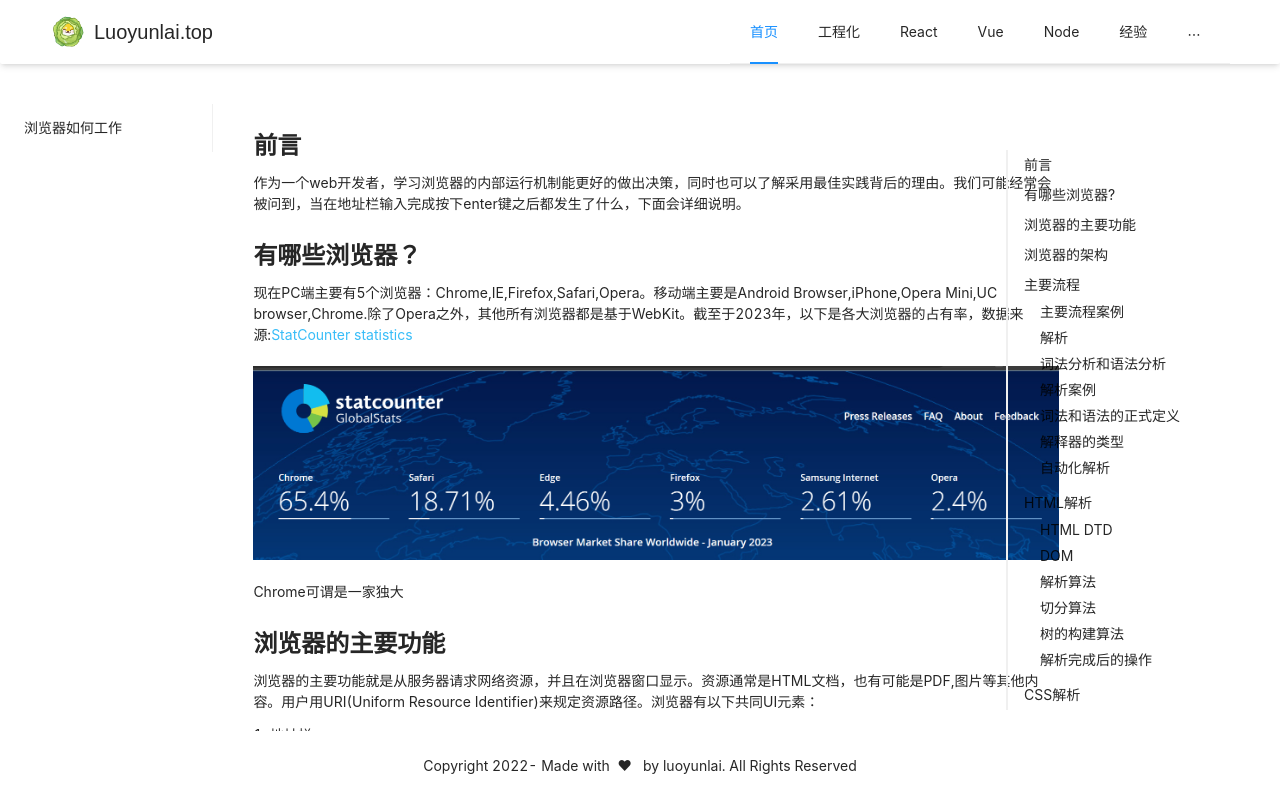
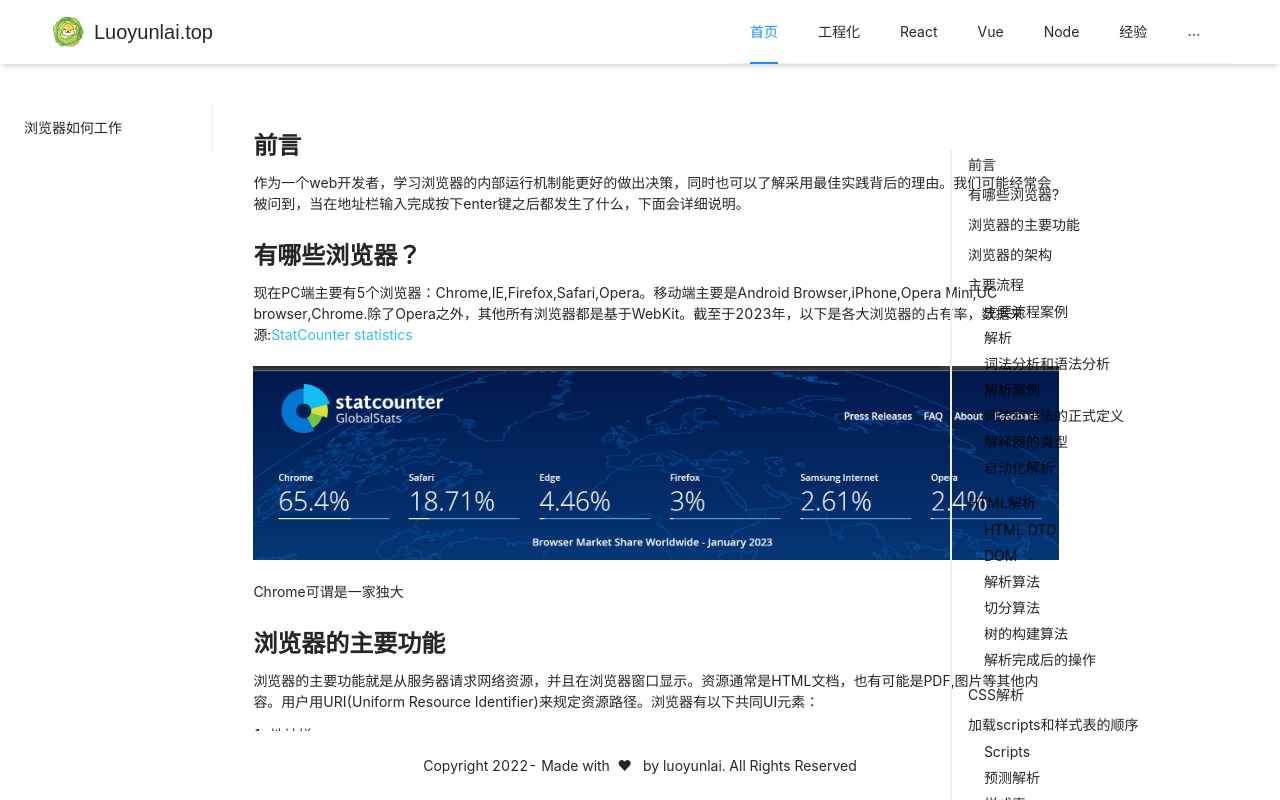
Before and after one commit to ChrisLuckComes/luoyunlai.xyz, a React (Vite) app: page /knowledge/browser in a window 1280 px wide. Built offline with nearby package versions, Linux system fonts and the light colour scheme.

Commit message:
更新HTML解析，CSS解析

```diff
--- a/src/pages/knowledge/browser.tsx
+++ b/src/pages/knowledge/browser.tsx
@@ -12,7 +12,9 @@
 import HTML_PARSING_FLOW from '@/images/knowledge/htmlParseingFlow.webp';
 import TOKENIZE from '@/images/knowledge/tokenize.webp';
 import TREE_CONSTRUCTION from '@/images/knowledge/treeConstruction.webp';
-import { CSS_EXAMPLE, CSS_RULES, CSS_WORD_RULES, RULE_SET } from '.';
+import CSS_PARSING from '@/images/knowledge/parseCss.webp';
+
+import { CSS_EXAMPLE, CSS_RULES, CSS_WORD_RULES, RULE_SET, RENDER_OBJECT, DISPLAY } from '.';
 
 const { Link } = Anchor;
 
@@ -20,7 +22,10 @@
   const cssRules = <UseMarkDown markdown={CSS_RULES}></UseMarkDown>,
     cssWordRules = <UseMarkDown markdown={CSS_WORD_RULES}></UseMarkDown>,
     cssExample = <UseMarkDown markdown={CSS_EXAMPLE}></UseMarkDown>,
-    ruleSet = <UseMarkDown markdown={RULE_SET}></UseMarkDown>;
+    ruleSet = <UseMarkDown markdown={RULE_SET}></UseMarkDown>,
+    renderObject = <UseMarkDown markdown={RENDER_OBJECT}></UseMarkDown>,
+    display = <UseMarkDown markdown={DISPLAY}></UseMarkDown>;
+
   return (
     <article id="root" className={classMap.article}>
       <main className={classMap.content}>
@@ -343,6 +348,56 @@
         <code>div.error</code>和<code>a.error</code>
         是选择器，大括号内部包含了应用到该选择器的规则，这个结构命中了如下规则定义
         {ruleSet}
+        <br />
+        规则描述：一个或多个选择器，可以用空格(S*表示逗号)和逗号分割。规则集由大括号和内部的一个或多个用分号隔开的描述组成。
+        <br />
+        <br />
+        <img src={CSS_PARSING} />
+        <h2 id="order" className={classMap.articleTitle}>
+          加载script和css的顺序
+        </h2>
+        <h3 id="scripts" className={classMap.articleSubTitle}>
+          Scripts
+        </h3>
+        web的模型是同步的，作者希望解释器遇到<code>script</code>
+        标签时立即解析和执行scripts，此时文档的解析会暂停直到script执行完成。
+        如果这个script是外部的，资源首先要通过网络请求回来，这也是同步的，解析会暂停直到资源取回完成再开始。开发者可以在script上加上
+        <strong>defer</strong>属性，它就不会暂停文档解析，会在文档解析完后再执行。HTML5新增了<strong>async</strong>
+        异步属性，它会在另一个线程解析和执行。
+        <h3 id="speculative" className={classMap.articleSubTitle}>
+          预测解析
+        </h3>
+        WebKit和Firefox都做了这项优化。当执行script时，另一个线程解析剩下的文档并找出其他需要被加载的网络资源并加载它们。这样资源可以并行的连接上加载，总体速度提升。
+        <br />
+        值得一提的是，这个预测只解析外部引用资源例如外部script，样式表和图片，它不修改DOM Tree。
+        <h3 id="styleSheet" className={classMap.articleSubTitle}>
+          样式表
+        </h3>
+        样式表有另一个模型。概念上样式表不改变DOM
+        tree，没理由去等它们，但是样式没有加载和解析的话，会引起很多问题。所以Firefox引擎的优化方式是，在样式表加载和解析的时候，停止scripts。而WebKit只允许scipts访问会影响没有加载的样式表的属性
+        <h2 id="renderTree" className={classMap.articleTitle}>
+          Render Tree的构建
+        </h2>
+        当DOM tree创建完成时，浏览器创建另一颗树，render tree，它由要展示的元素按顺序组成，目的是为了按顺序渲染内容。
+        <br />
+        Firefox称render tree中这些元素为<strong>frame</strong>，WebKit则称为renderer或render object
+        <br />
+        renderer知道怎么去布局和渲染它自己和它的children，如下是WebKit的RenderObject类定义，它是renderer的父类
+        {renderObject}
+        每个renderer代表一个矩形区域，对应css的盒子。它包括了几何图形的信息例如宽度，高度和位置。
+        <br />
+        盒子类型被<strong>display</strong>
+        样式属性值影响。以下是WebKit中判断display属性值来决定创建DOM节点的renderer类型的代码
+        {display}
+        元素类型也是考虑在内的，form和table有特殊处理。在WebKit如果元素想新增特殊renderer，会重写
+        <code>createRenderer</code>方法。
+        <h3 id="renderTreeRelate" className={classMap.articleSubTitle}>
+          Render tree和DOM tree的关系
+        </h3>
+        虽然renderers和DOM元素一致,但是不是一对一的关系。不可见的DOM元素不会被插入render tree，例如head。
+        display值为<strong>none</strong>也不会出现在树中(然而visibility:hidden会)。
+        <br />
+        有的DOM元素跟多个object关联，因为它们的结构复杂，单个矩形描述不了
       </main>
       <Anchor className="anchor" getContainer={() => document.getElementById('content') as HTMLElement}>
         <Link href="#preface" title="前言"></Link>
@@ -367,6 +422,16 @@
           <Link href="#parseFinished" title="解析完成后的操作"></Link>
         </Link>
         <Link href="#cssParser" title="CSS解析"></Link>
+        <Link href="#order" title="加载scripts和样式表的顺序">
+          <Link href="#scripts" title="Scripts"></Link>
+          <Link href="#speculative" title="预测解析"></Link>
+          <Link href="#styleSheet" title="样式表"></Link>
+        </Link>
+        <Link href="#renderTree" title="Render Tree的构建">
+          <Link href="#renderTreeRelate" title="Render tree和DOM tree的关系"></Link>
+          <Link href="#speculative" title="预测解析"></Link>
+          <Link href="#styleSheet" title="样式表"></Link>
+        </Link>
       </Anchor>
     </article>
   );
--- a/src/pages/knowledge/index.ts
+++ b/src/pages/knowledge/index.ts
@@ -47,4 +47,45 @@
   : selector [ ',' S* selector ]*
     '{' S* declaration [ ';' S* declaration ]* '}' S*
   ;
-\`\`\``
+\`\`\``;
+
+export const RENDER_OBJECT = `\`\`\`c++
+class RenderObject{
+  virtual void layout();
+  virtual void paint(PaintInfo);
+  virtual void rect repaintRect();
+  Node* node;  //the DOM node
+  RenderStyle* style;  // the computed style
+  RenderLayer* containgLayer; //the containing z-index layer
+}
+\`\`\``;
+
+export const DISPLAY = `\`\`\`c++
+RenderObject* RenderObject::createObject(Node* node, RenderStyle* style)
+{
+    Document* doc = node->document();
+    RenderArena* arena = doc->renderArena();
+    ...
+    RenderObject* o = 0;
+
+    switch (style->display()) {
+        case NONE:
+            break;
+        case INLINE:
+            o = new (arena) RenderInline(node);
+            break;
+        case BLOCK:
+            o = new (arena) RenderBlock(node);
+            break;
+        case INLINE_BLOCK:
+            o = new (arena) RenderBlock(node);
+            break;
+        case LIST_ITEM:
+            o = new (arena) RenderListItem(node);
+            break;
+       ...
+    }
+
+    return o;
+}
+\`\`\``;
```
Also changed, not shown: src/images/knowledge/parseCss.webp (added), src/styles/tailwind.css.
